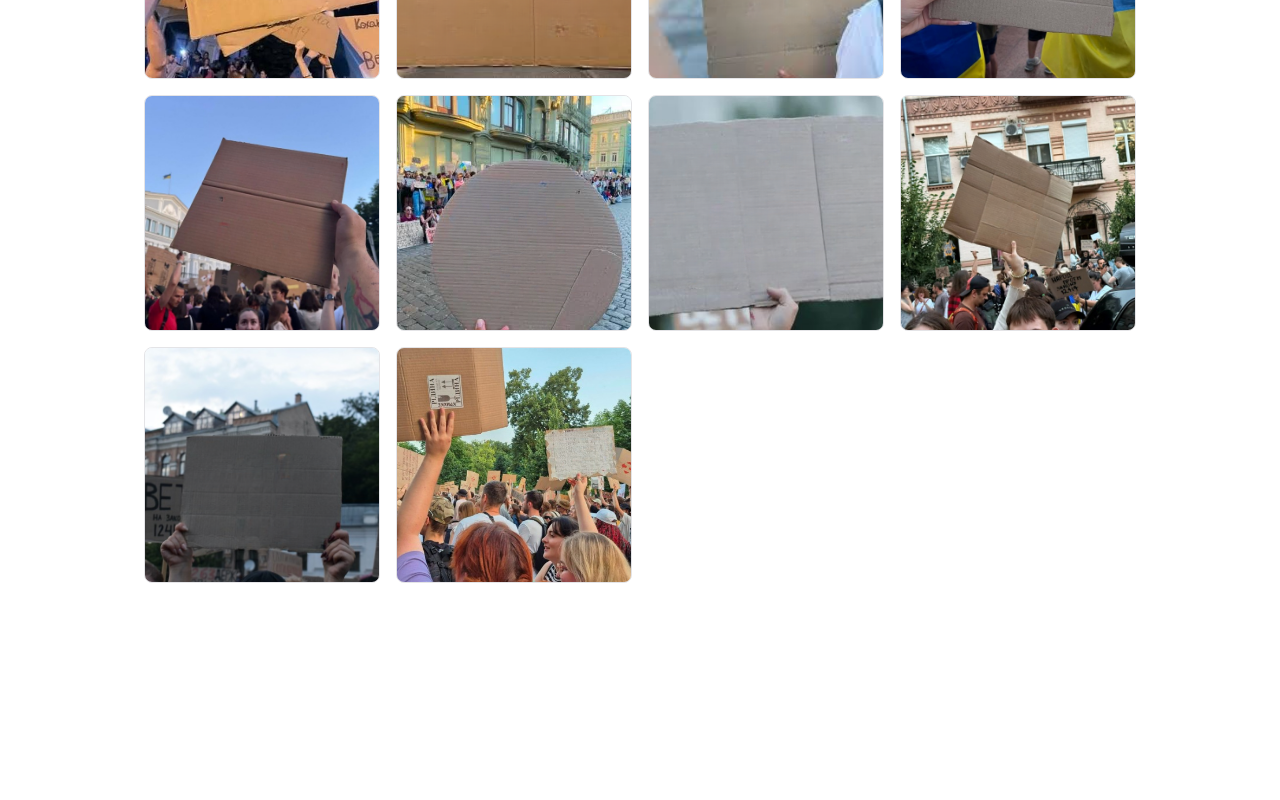
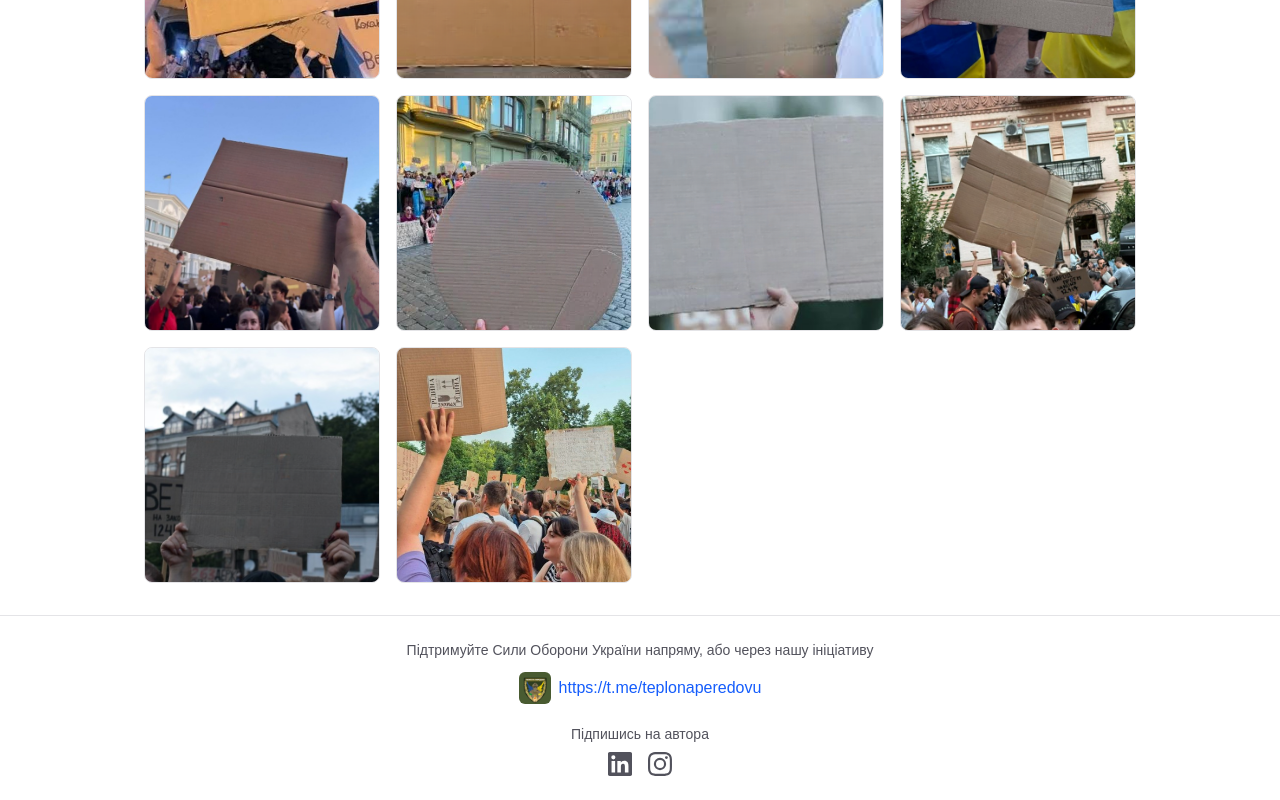
Before and after one commit to ItSuhsko14/carton, a Next.js app: page / in a window 1280 px wide. Shown: the part 294-1094 px from the top of the page. Before the commit the page ends 909 px from the top, so only its background shows below. Built offline with nearby package versions, Linux system fonts and the light colour scheme.

Commit message:
feat: add site footer with support and author links

```diff
--- a/app/layout.tsx
+++ b/app/layout.tsx
@@ -1,6 +1,7 @@
 import type { Metadata } from "next";
 import { Geist, Geist_Mono } from "next/font/google";
 import { Analytics } from "@vercel/analytics/next";
+import { AppFooter } from "@/components/AppFooter";
 import "./globals.css";
 
 const geistSans = Geist({
@@ -30,6 +31,7 @@ export default function RootLayout({
     >
       <body className="min-h-full flex flex-col">
         {children}
+        <AppFooter />
         <Analytics />
       </body>
     </html>
--- /dev/null
+++ b/components/AppFooter.tsx
@@ -0,0 +1,68 @@
+export function AppFooter() {
+  return (
+    <footer className="mt-auto border-t border-zinc-200 dark:border-zinc-800">
+      <div className="mx-auto flex w-full max-w-5xl flex-col items-center gap-3 px-4 py-6 text-center">
+        <p className="text-sm text-zinc-600 dark:text-zinc-400">
+          Підтримуйте Сили Оборони України напряму, або через нашу ініціативу
+        </p>
+        <a
+          href="https://t.me/teplonaperedovu"
+          target="_blank"
+          rel="noopener noreferrer"
+          className="inline-flex items-center gap-2 font-medium text-blue-600 hover:underline dark:text-blue-400"
+        >
+          <img
+            src="/teplo.jpg"
+            alt="Тепло на передову"
+            width={32}
+            height={32}
+            className="rounded-md"
+          />
+          https://t.me/teplonaperedovu
+        </a>
+
+        <div className="mt-2 flex flex-col items-center gap-2">
+          <p className="text-sm text-zinc-600 dark:text-zinc-400">
+            Підпишись на автора
+          </p>
+          <div className="flex items-center gap-4 text-zinc-600 dark:text-zinc-400">
+            <a
+              href="https://www.linkedin.com/in/andriysushko/"
+              target="_blank"
+              rel="noopener noreferrer"
+              aria-label="LinkedIn"
+              className="hover:text-zinc-900 dark:hover:text-zinc-100"
+            >
+              <svg
+                width="24"
+                height="24"
+                viewBox="0 0 24 24"
+                fill="currentColor"
+                aria-hidden="true"
+              >
+                <path d="M20.45 20.45h-3.56v-5.57c0-1.33-.02-3.04-1.85-3.04-1.85 0-2.14 1.45-2.14 2.94v5.67H9.35V9h3.42v1.56h.05c.48-.9 1.64-1.85 3.37-1.85 3.6 0 4.27 2.37 4.27 5.46v6.28zM5.34 7.43a2.06 2.06 0 1 1 0-4.13 2.06 2.06 0 0 1 0 4.13zM7.12 20.45H3.55V9h3.57v11.45zM22.22 0H1.77C.79 0 0 .77 0 1.72v20.55C0 23.23.79 24 1.77 24h20.45c.98 0 1.78-.77 1.78-1.72V1.72C24 .77 23.2 0 22.22 0z" />
+              </svg>
+            </a>
+            <a
+              href="https://www.instagram.com/techkozak/"
+              target="_blank"
+              rel="noopener noreferrer"
+              aria-label="Instagram"
+              className="hover:text-zinc-900 dark:hover:text-zinc-100"
+            >
+              <svg
+                width="24"
+                height="24"
+                viewBox="0 0 24 24"
+                fill="currentColor"
+                aria-hidden="true"
+              >
+                <path d="M12 2.16c3.2 0 3.58.01 4.85.07 1.17.05 1.8.25 2.23.41.56.22.96.48 1.38.9.42.42.68.82.9 1.38.16.42.36 1.06.41 2.23.06 1.27.07 1.65.07 4.85s-.01 3.58-.07 4.85c-.05 1.17-.25 1.8-.41 2.23-.22.56-.48.96-.9 1.38-.42.42-.82.68-1.38.9-.42.16-1.06.36-2.23.41-1.27.06-1.65.07-4.85.07s-3.58-.01-4.85-.07c-1.17-.05-1.8-.25-2.23-.41a3.7 3.7 0 0 1-1.38-.9 3.7 3.7 0 0 1-.9-1.38c-.16-.42-.36-1.06-.41-2.23C2.17 15.58 2.16 15.2 2.16 12s.01-3.58.07-4.85c.05-1.17.25-1.8.41-2.23.22-.56.48-.96.9-1.38.42-.42.82-.68 1.38-.9.42-.16 1.06-.36 2.23-.41C8.42 2.17 8.8 2.16 12 2.16zM12 0C8.74 0 8.33.01 7.05.07 5.78.13 4.9.33 4.14.63c-.79.3-1.46.72-2.12 1.38A5.86 5.86 0 0 0 .63 4.14c-.3.76-.5 1.64-.56 2.9C.01 8.33 0 8.74 0 12s.01 3.67.07 4.95c.06 1.27.26 2.15.56 2.91.3.79.72 1.46 1.38 2.12.66.66 1.33 1.08 2.12 1.38.76.3 1.64.5 2.91.56C8.33 23.99 8.74 24 12 24s3.67-.01 4.95-.07c1.27-.06 2.15-.26 2.91-.56a5.86 5.86 0 0 0 2.12-1.38 5.86 5.86 0 0 0 1.38-2.12c.3-.76.5-1.64.56-2.91.06-1.28.07-1.69.07-4.95s-.01-3.67-.07-4.95c-.06-1.27-.26-2.15-.56-2.91a5.86 5.86 0 0 0-1.38-2.12A5.86 5.86 0 0 0 19.86.63c-.76-.3-1.64-.5-2.91-.56C15.67.01 15.26 0 12 0zm0 5.84a6.16 6.16 0 1 0 0 12.32 6.16 6.16 0 0 0 0-12.32zM12 16a4 4 0 1 1 0-8 4 4 0 0 1 0 8zm7.85-10.41a1.44 1.44 0 1 1-2.88 0 1.44 1.44 0 0 1 2.88 0z" />
+              </svg>
+            </a>
+          </div>
+        </div>
+      </div>
+    </footer>
+  );
+}
```
Also changed, not shown: public/teplo.jpg (added).
